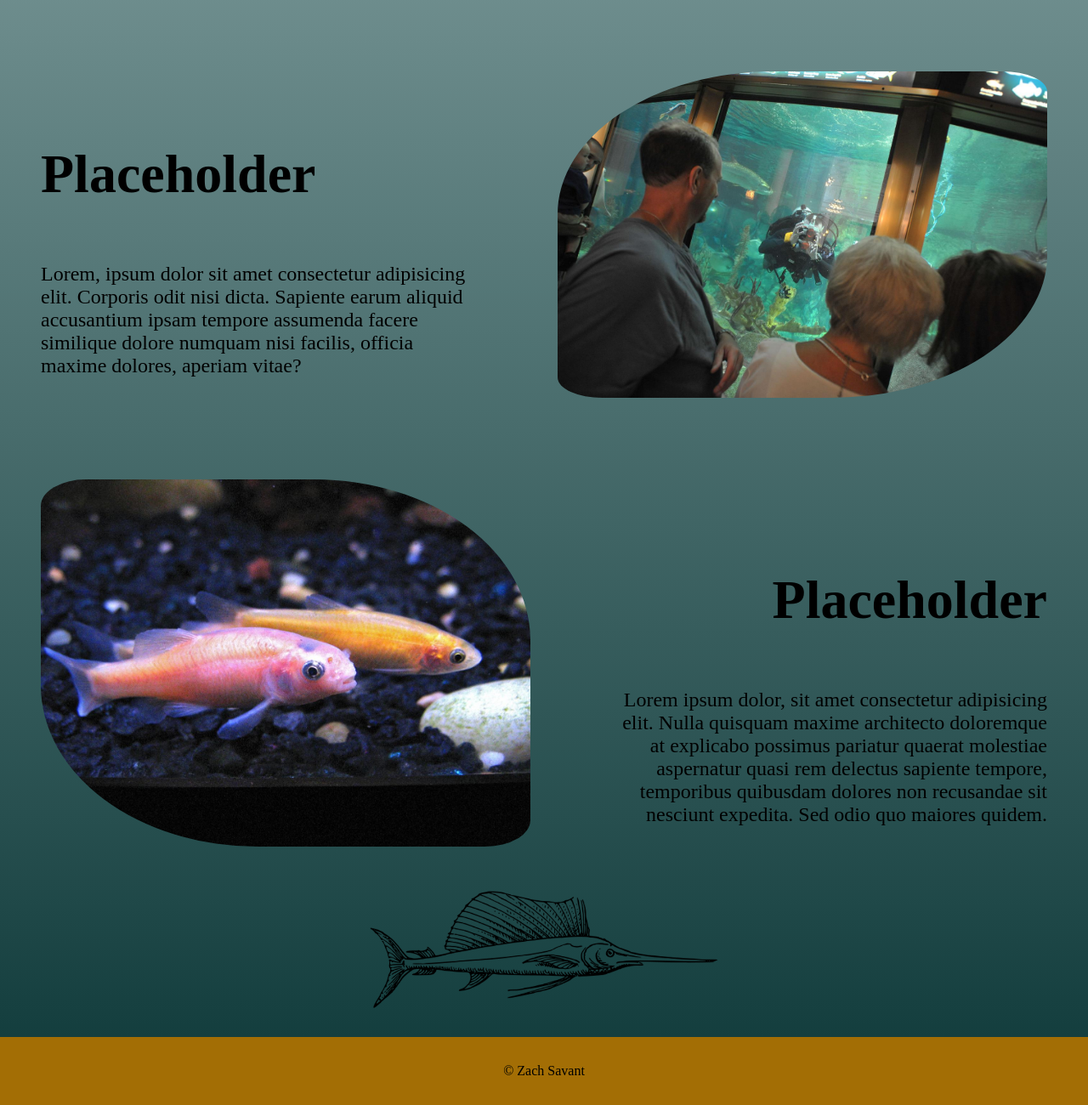
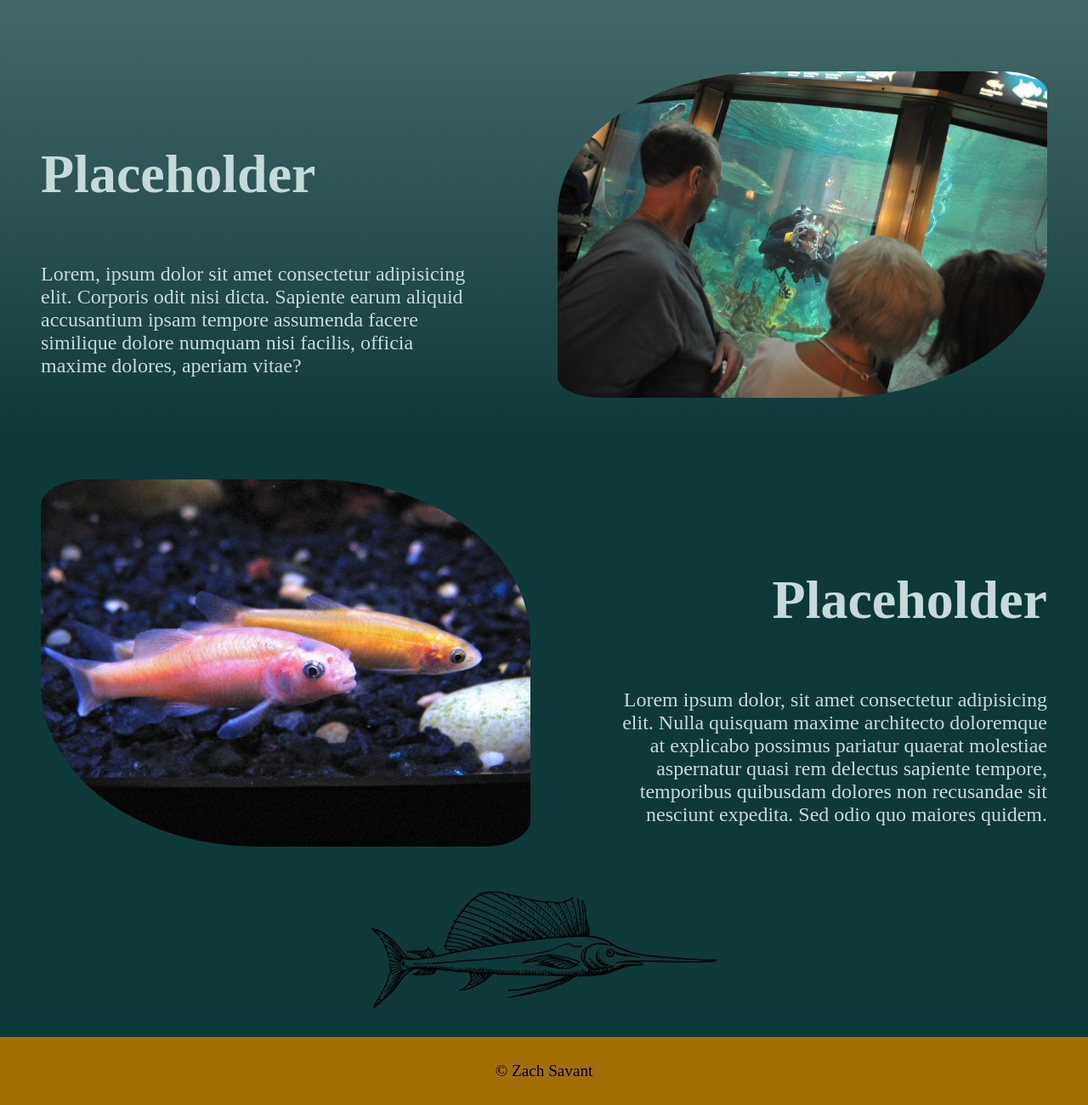
Before and after one commit to ChaouiZ/Fish-Site, a plain HTML site: page index.html in a window 1280 px wide. Shown: the part 1302-2602 px from the top of the page at 85% size. Drawn offline with Linux system fonts and the light colour scheme.

Commit message:
recolored Home text

```diff
--- a/styles.css
+++ b/styles.css
@@ -1,6 +1,6 @@
 body {
     background-color: rgb(204, 224, 224);
-    background-image: linear-gradient(to bottom, rgb(204, 224, 224), rgb(14, 57, 57));
+    background-image: linear-gradient(to bottom, rgb(204, 224, 224), rgb(14, 57, 57) 70%);
     margin: 0px;
 }
 
@@ -114,6 +114,24 @@ li:active {
     justify-content: end;
 }
 
+.hero-text {
+    color: rgb(12, 39, 39);
+}
+
+.group2-text {
+    color: rgb(12, 39, 39);
+}
+
+.group3-text {
+    color: rgb(199, 217, 217);
+
+}
+
+.group4-text {
+    color: rgb(199, 217, 217);
+
+}
+
 .group2-text, .group4-text > h1 {
     font-size: 4rem;
 }
@@ -147,5 +165,7 @@ footer {
     display: flex;
     align-items: center;
     justify-content: center;
+    /* font-weight: bold; */
+    font-size: larger;
 
 }
```
